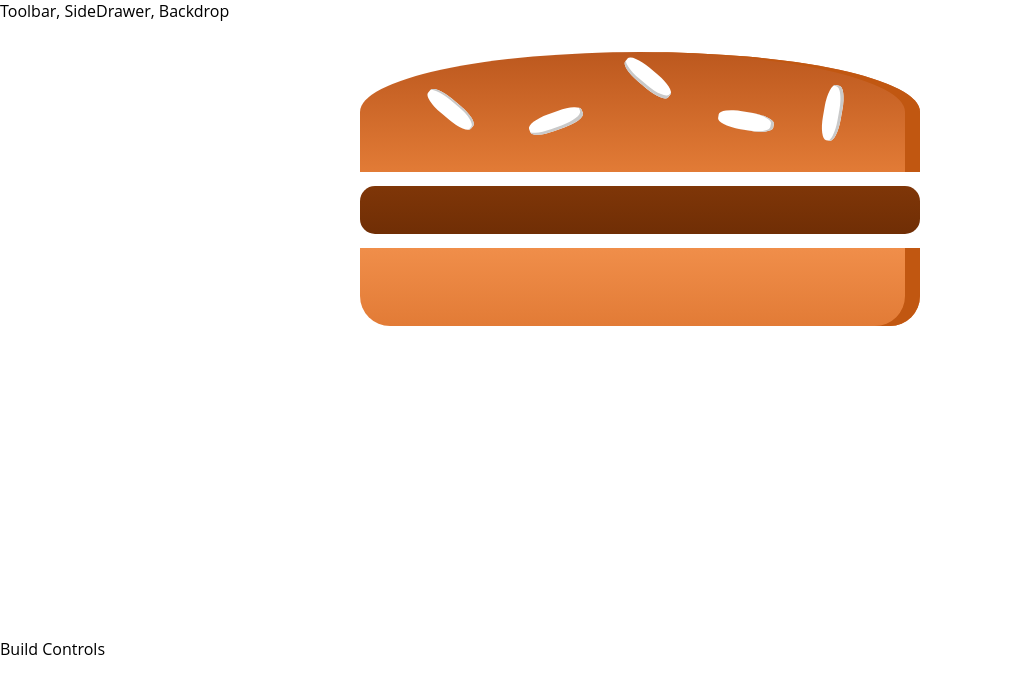
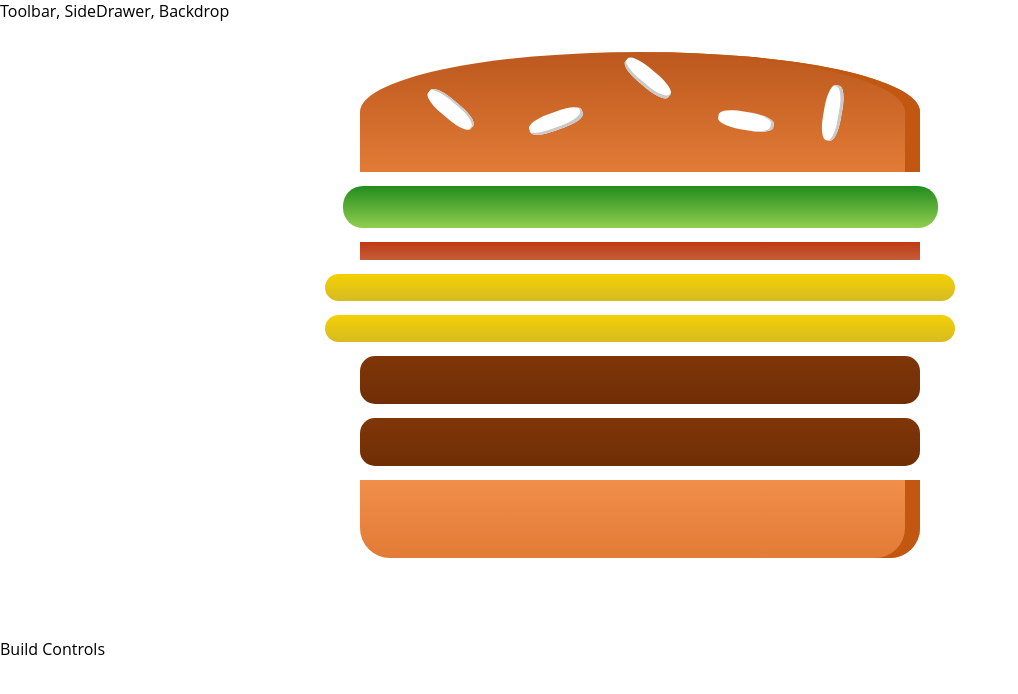
Before and after one commit to shindiogawa/burger-builder, a React (Create React App) app in the folder burguer-builder-application/: page / in a window 1280 px wide. Shown: the top 694 px of the page, without its empty margins (0-1018 px from the left). Built offline with nearby package versions, Linux system fonts and the light colour scheme.

Commit message:
6- Outputting Burger Ingredients Dynamically

```diff
--- a/burguer-builder-application/src/components/Burger/Burger.js
+++ b/burguer-builder-application/src/components/Burger/Burger.js
@@ -2,11 +2,18 @@
 import classes from './Burger.module.css';
 import BurgerIngredient from './BurgerIngredient/BurgerIngredient';
 const burger = (props) => {
+
+    const transformedIngredients = Object.keys(props.ingredients)
+        .map(igKey => {
+        return [...Array(props.ingredients[igKey])].map((_,i) => {
+            return <BurgerIngredient key={igKey + i} type={igKey} />;
+        });
+    });
+
     return (
         <div className={classes.Burger}>
             <BurgerIngredient type="bread-top" />
-            <BurgerIngredient type="cheese" />
-            <BurgerIngredient type="meat" />
+            {transformedIngredients}
             <BurgerIngredient type="bread-bottom" />
         </div>
     );
--- a/burguer-builder-application/src/components/Burger/BurgerIngredient/BurgerIngredient.js
+++ b/burguer-builder-application/src/components/Burger/BurgerIngredient/BurgerIngredient.js
@@ -22,10 +22,10 @@
             ingredient = <div className={classes.Meat}></div>
             break;
         case ('cheese'):
-            ingredient = <div className={classes.Chesse}></div>
+            ingredient = <div className={classes.Cheese}></div>
             break;
         case ('bacon'):
-            ingredient = <div className={classes.bacon}></div>
+            ingredient = <div className={classes.Bacon}></div>
             break;
         case ('salad'):
             ingredient = <div className={classes.Salad}></div>
--- a/burguer-builder-application/src/containers/BurgerBuilder/BurgerBuilder.js
+++ b/burguer-builder-application/src/containers/BurgerBuilder/BurgerBuilder.js
@@ -2,10 +2,21 @@
 import Aux from '../../hoc/Aux';
 import Burger from '../../components/Burger/Burger';
 class BurgerBuilder extends Component {
+
+    state = {
+        ingredients: {
+            salad: 1,
+            bacon: 1,
+            cheese: 2,
+            meat: 2,
+
+        }
+    }
+
     render() {
         return (
             <Aux>
-                <Burger />
+                <Burger ingredients={this.state.ingredients}/>
                 <div>Build Controls</div>
             </Aux>
         );
```
